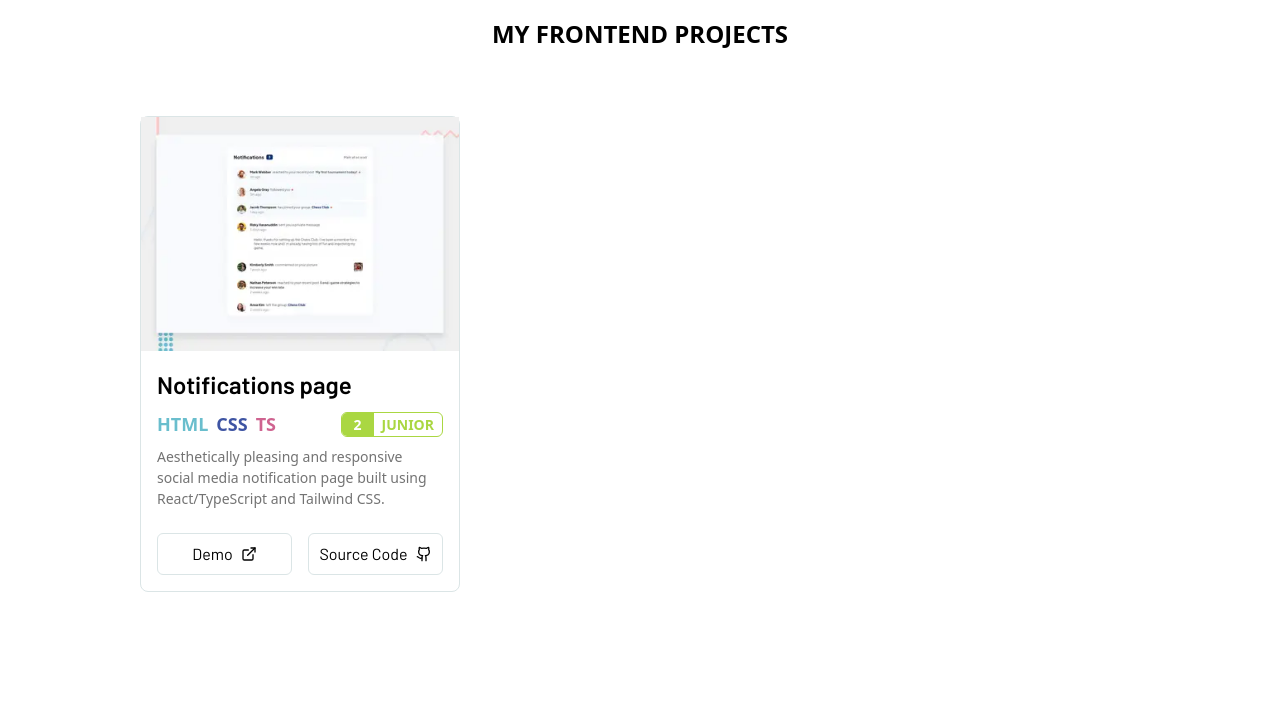
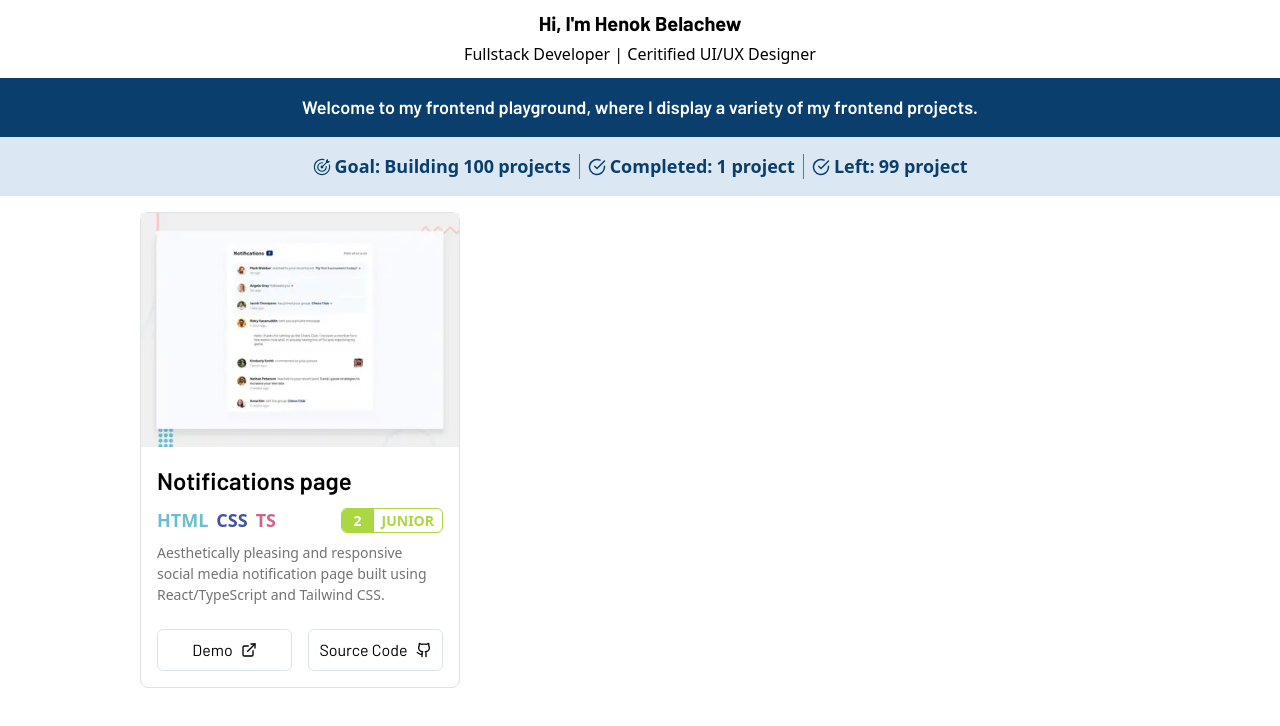
Before and after one commit to Henok-Belachew/My-Frontend-Projects, a React (Vite) app: page / in a window 1280 px wide. Shown: the top 726 px of the page. Built offline with nearby package versions, Linux system fonts and the light colour scheme.

Commit message:
header added

```diff
--- a/src/App.tsx
+++ b/src/App.tsx
@@ -1,16 +1,46 @@
 import ProjectCard from "./Components/ProjectCard"
 import { Projects } from "./Projects"
+// import avator from "./assets/images/avator.jpg"
+import { GoGoal } from "react-icons/go";
+import { LuCheckCircle } from "react-icons/lu";
 
 function App() {
   return (
-    <div className="flex  flex-col gap-4">
-        <div className="h-[100px]">
-        <h1 className="font-bold text-center mt-4 text-[24px]"> {"My Frontend Projects".toUpperCase()}</h1>
+    <div className="flex  flex-col gap-2">
+        <div className="my-2 flex flex-col gap-3">
+            <div className="flex gap-[8px]  max-[688px]:flex-col  w-fit mx-auto ">
+
+                <div className="flex flex-col justify-center gap-1 items-center">
+                    <h1 className="font-bold font-barlow text-[20px]">Hi, I'm Henok Belachew </h1>
+                    <p> Fullstack Developer | Ceritified UI/UX Designer </p>
+                </div>
+
+            </div>
+
+            <div className="bg-[#0A3E6D] w-full">
+                <div className="text-white flex items-center justify-center text-center font-barlow font-semibold p-4 text-[18px] max-md:text-[15px]"> Welcome to my frontend playground, where I display a variety of my frontend projects.</div>
+
+                <div className="p-4  flex flex-wrap gap-2 items-center justify-center bg-[#dbe8f3] w-[100%] mx-auto text-[#0A3E6D]">
+                    <h1 className=" text-center font-semibold text-[18px] max-md:text-[15px] flex items-center gap-1 justify-center"> <GoGoal  /> <span className="font-bold">Goal:</span> Building <span>100</span> projects  </h1>
+
+                    <div className="h-[25px] w-[1px] bg-gray-500"></div>
+
+                    <h1 className=" text-center font-semibold text-[18px] max-md:text-[15px]  flex items-center gap-1 justify-center"> <LuCheckCircle /><span className="font-bold">Completed:</span> 1 project  </h1>
+
+                    <div className="h-[25px] w-[1px] bg-gray-500"></div>
+
+                    <h1 className=" text-center font-semibold text-[18px] max-md:text-[15px]  flex items-center gap-1 justify-center"> <LuCheckCircle /><span className="font-bold">Left:</span> 99 project  </h1>
+
+            </div>
+
+            </div>
+
+
         </div>
 
 
         {/* Project lists */}
-      <div className="max-md:grid-cols-2 max-w-full mx-auto px-auto max-lg:px-[15px] pb-[100px] grid max-[688px]:grid-cols-1
+      <div className="max-md:grid-cols-2 w-fit mx-auto px-auto max-lg:px-[15px] pb-[100px] grid max-[688px]:grid-cols-1
       grid-cols-3 gap-5 max-[1042px]:grid-cols-2 ">
       {/* <ProjectCard/> */}
 
--- a/src/index.css
+++ b/src/index.css
@@ -559,8 +559,17 @@ video {
   margin-right: auto;
 }
 
+.my-2 {
+  margin-top: 0.5rem;
+  margin-bottom: 0.5rem;
+}
+
 .mt-4 {
   margin-top: 1rem;
+}
+
+.mt-2 {
+  margin-top: 0.5rem;
 }
 
 .flex {
@@ -571,24 +580,49 @@ video {
   display: grid;
 }
 
-.h-\[100px\] {
-  height: 100px;
+.h-\[25px\] {
+  height: 25px;
 }
 
-.h-\[25px\] {
-  height: 25px;
+.h-\[60\%\] {
+  height: 60%;
+}
+
+.h-full {
+  height: 100%;
+}
+
+.h-\[\] {
+  height: ;
+}
+
+.w-0 {
+  width: 0px;
+}
+
+.w-0\.5 {
+  width: 0.125rem;
+}
+
+.w-\[100\%\] {
+  width: 100%;
 }
 
 .w-\[320px\] {
   width: 320px;
 }
 
+.w-fit {
+  width: -moz-fit-content;
+  width: fit-content;
+}
+
 .w-full {
   width: 100%;
 }
 
-.max-w-full {
-  max-width: 100%;
+.w-\[1px\] {
+  width: 1px;
 }
 
 .grid-cols-3 {
@@ -597,6 +631,10 @@ video {
 
 .flex-col {
   flex-direction: column;
+}
+
+.flex-wrap {
+  flex-wrap: wrap;
 }
 
 .items-center {
@@ -611,8 +649,16 @@ video {
   justify-content: space-between;
 }
 
+.gap-1 {
+  gap: 0.25rem;
+}
+
 .gap-2 {
   gap: 0.5rem;
+}
+
+.gap-3 {
+  gap: 0.75rem;
 }
 
 .gap-4 {
@@ -621,6 +667,10 @@ video {
 
 .gap-5 {
   gap: 1.25rem;
+}
+
+.gap-\[8px\] {
+  gap: 8px;
 }
 
 .overflow-hidden {
@@ -649,6 +699,21 @@ video {
   border-color: rgb(244 137 37 / var(--tw-border-opacity));
 }
 
+.bg-\[\#0A3E6D\] {
+  --tw-bg-opacity: 1;
+  background-color: rgb(10 62 109 / var(--tw-bg-opacity));
+}
+
+.bg-\[\#dbe8f3\] {
+  --tw-bg-opacity: 1;
+  background-color: rgb(219 232 243 / var(--tw-bg-opacity));
+}
+
+.bg-gray-500 {
+  --tw-bg-opacity: 1;
+  background-color: rgb(107 114 128 / var(--tw-bg-opacity));
+}
+
 .bg-orange {
   --tw-bg-opacity: 1;
   background-color: rgb(244 137 37 / var(--tw-bg-opacity));
@@ -657,6 +722,11 @@ video {
 .bg-white {
   --tw-bg-opacity: 1;
   background-color: rgb(255 255 255 / var(--tw-bg-opacity));
+}
+
+.bg-gray-800 {
+  --tw-bg-opacity: 1;
+  background-color: rgb(31 41 55 / var(--tw-bg-opacity));
 }
 
 .p-4 {
@@ -702,6 +772,10 @@ video {
   font-size: 18px;
 }
 
+.text-\[20px\] {
+  font-size: 20px;
+}
+
 .text-\[24px\] {
   font-size: 24px;
 }
@@ -712,6 +786,15 @@ video {
 
 .font-semibold {
   font-weight: 600;
+}
+
+.font-\[20px\] {
+  font-weight: 20px;
+}
+
+.text-\[\#0A3E6D\] {
+  --tw-text-opacity: 1;
+  color: rgb(10 62 109 / var(--tw-text-opacity));
 }
 
 .text-lime-green {
@@ -765,27 +848,6 @@ video {
   transform: translate(var(--tw-translate-x), var(--tw-translate-y)) rotate(var(--tw-rotate)) skewX(var(--tw-skew-x)) skewY(var(--tw-skew-y)) scaleX(var(--tw-scale-x)) scaleY(var(--tw-scale-y));
 }
 
-.hover\:border:hover {
-  border-width: 1px;
-}
-
-
-
-.hover\:border-\[3333\]:hover {
-  border-color: 3333;
-}
-
-
-
-.hover\:border-\[\#333333\]:hover {
-  --tw-border-opacity: 1;
-  border-color: rgb(51 51 51 / var(--tw-border-opacity));
-}
-
-.hover\:font-bold:hover {
-  font-weight: 700;
-}
-
 .hover\:font-semibold:hover {
   font-weight: 600;
 }
@@ -813,10 +875,38 @@ video {
   .max-md\:grid-cols-2 {
     grid-template-columns: repeat(2, minmax(0, 1fr));
   }
+
+  .max-md\:text-\[16px\] {
+    font-size: 16px;
+  }
+
+  .max-md\:text-\[14px\] {
+    font-size: 14px;
+  }
+
+  .max-md\:text-\[12px\] {
+    font-size: 12px;
+  }
+
+  .max-md\:text-\[15px\] {
+    font-size: 15px;
+  }
+
+  .max-md\:text-\[\] {
+    color: ;
+  }
+
+  .max-md\:text-\[1\] {
+    color: 1;
+  }
 }
 
 @media (max-width: 688px) {
   .max-\[688px\]\:grid-cols-1 {
     grid-template-columns: repeat(1, minmax(0, 1fr));
   }
+
+  .max-\[688px\]\:flex-col {
+    flex-direction: column;
+  }
 }
```
Also changed, not shown: src/assets/images/avator.jpg (added).
